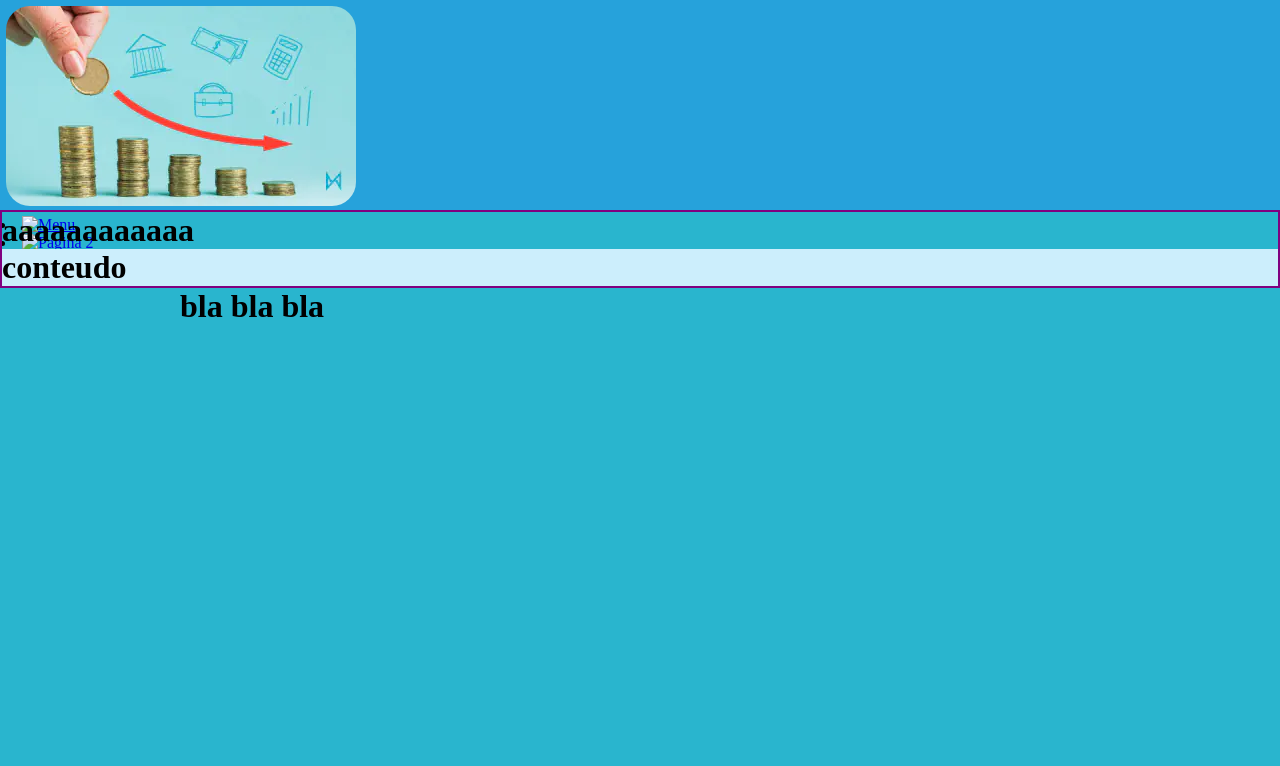
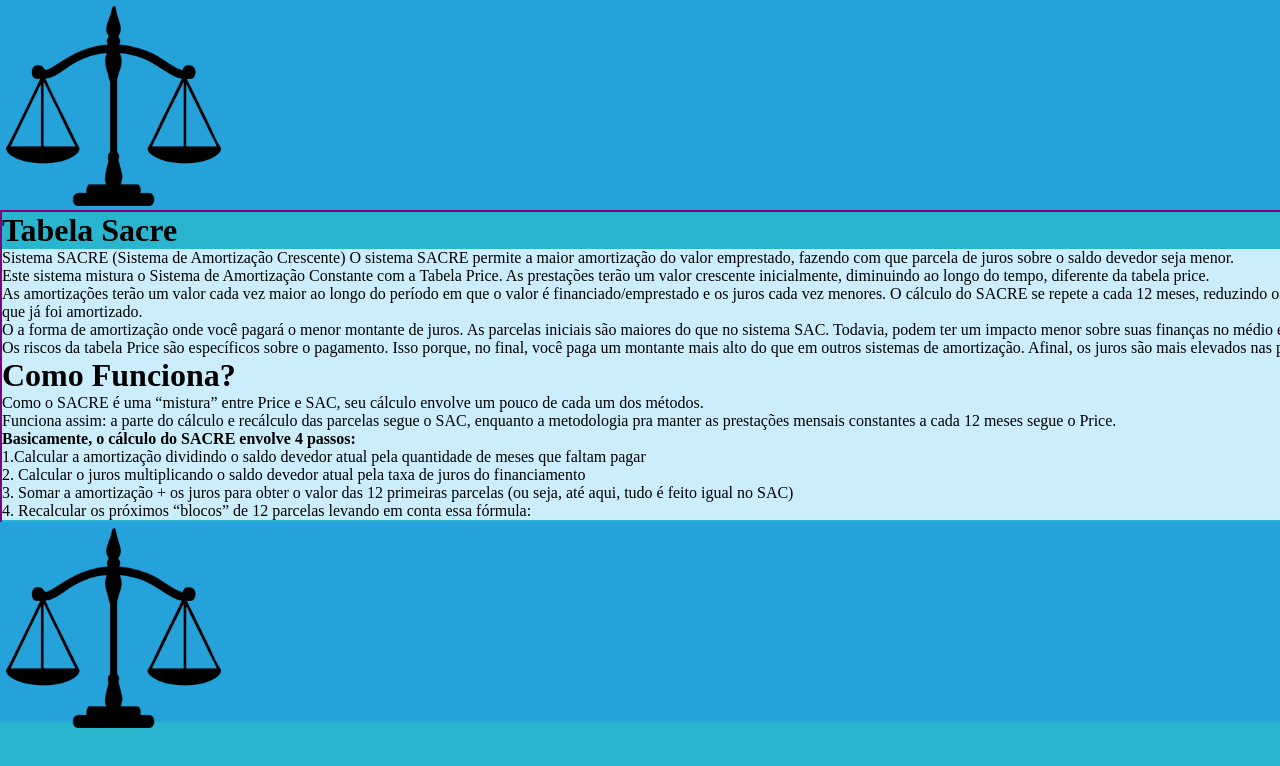
Before and after one commit to ketleycelest2510/sacre, a plain HTML site: page index.html in a window 1280 px wide. Shown: the top 766 px of the page. Drawn offline with Linux system fonts and the light colour scheme.

Commit message:
Add files via upload

```diff
--- a/index.html
+++ b/index.html
@@ -8,30 +8,44 @@
 </head>
 <header>
     <div>
-        <img class="logo" src="imagem/logo.webp" alt="logotipo sacre">
-
-                <li><a href="inicio.html" target="_blank"><img  class="Inicio" src="" alt="Menu"></a></li>
-                <li><a href="inicio.html" target="_blank"><img  class="Inicio" src="" alt="Pagina 2"></a></li>
-                <li><a href="inicio.html" target="_blank"><img  class="Inicio" src="" alt="Pagina 3"></a></li>
+        <img class="logo" src="imagem/logo.png" alt=" balanca">
 
     </div>
 </header>
 <body >
-    <p>
-        <h1> bla bla bla </h1>
-    </p>
     <main>
         <p>
-            <h1>aaaaaaaaaaaa</h1>
+            <h1>Tabela Sacre</h1>
+
         </p>
 
         <div class="caixa">
             <p>
-                <h1>conteudo</h1>
+                <p> Sistema SACRE (Sistema de Amortização Crescente) O sistema SACRE permite a maior amortização do valor emprestado, fazendo com que parcela de juros sobre o saldo devedor seja menor.</p>
+                Este sistema mistura o Sistema de Amortização Constante com a Tabela Price. As prestações terão um valor crescente inicialmente, diminuindo ao longo do tempo, diferente da tabela price.
+                <p>As amortizações terão um valor cada vez maior ao longo do período em que o valor é financiado/emprestado e os juros cada vez menores. O cálculo do SACRE se repete a cada 12 meses, reduzindo os juros do montante que já foi amortizado.</p>
+                O a forma de amortização onde você pagará o menor montante de juros. As parcelas iniciais são maiores do que no sistema SAC. Todavia, podem ter um impacto menor sobre suas finanças no médio e longo prazo.
+                <P>Os riscos da tabela Price são específicos sobre o pagamento. Isso porque, no final, você paga um montante mais alto do que em outros sistemas de amortização. Afinal, os juros são mais elevados nas primeiras parcelas</P>
+
             </p>
+
+            <h1>Como Funciona?</h1>
+
+            <p>Como o SACRE é uma “mistura” entre Price e SAC, seu cálculo envolve um pouco de cada um dos métodos.</p>
+            <p>Funciona assim: a parte do cálculo e recálculo das parcelas segue o SAC, enquanto a metodologia pra manter as prestações mensais constantes a cada 12 meses segue o Price.</p>
+
+                <h4>Basicamente, o cálculo do SACRE envolve 4 passos:</h4>
+
+                    <p>1.Calcular a amortização dividindo o saldo devedor atual pela quantidade de meses que faltam pagar</p>
+                    <p>2. Calcular o juros multiplicando o saldo devedor atual pela taxa de juros do financiamento</p>
+                    <p>3. Somar a amortização + os juros para obter o valor das 12 primeiras parcelas (ou seja, até aqui, tudo é feito igual no SAC)</p>
+                    <p>4. Recalcular os próximos “blocos” de 12 parcelas levando em conta essa fórmula:</p>
         </div>
     </main>
 
 </body>
 <script></script>
+<footer>
+    <img class="logo" src="imagem/logo.png" alt=" balanca">
+</footer>
 </html>
--- a/style.css
+++ b/style.css
@@ -1,3 +1,19 @@
+main{
+    grid-area: prin;
+    border: purple solid 2px;
+    width: 110%;
+    height: 110%;
+}
+header{
+    grid-area: cabe;
+    background-color: rgb(38, 162, 219);
+    width: 110%;
+}
+footer{
+    grid-area: roda;
+    background-color: rgb(38, 162, 219);
+    width: 110%;
+}
 :root{
     --cor_fundo: rgb(41, 181, 206);
     --cor_botao: rgb(204, 238, 252);
@@ -18,18 +34,6 @@ body{
     border: var(--cor_borda) solid 2px;
 
 }
-main{
-    grid-area: prin;
-    border: purple solid 2px;
-}
-header{
-    grid-area: cabe;
-    background-color: rgb(38, 162, 219);
-    width: 110%;
-}
-footer{
-    grid-area: roda;
-}
 .caixa{
     background-color: var(--cor_botao);
 }
@@ -40,9 +44,10 @@ div ul{
     margin-top: 4.5%;
     margin-left: 55%;
  }
- .logo{
+
+.logo{
     width: auto;
-    height: 80%;
+    height: 200px;
     padding: 6px;
     border-radius: 30px;
- }
+}
```
Also changed, not shown: imagem/logo.png (added).
